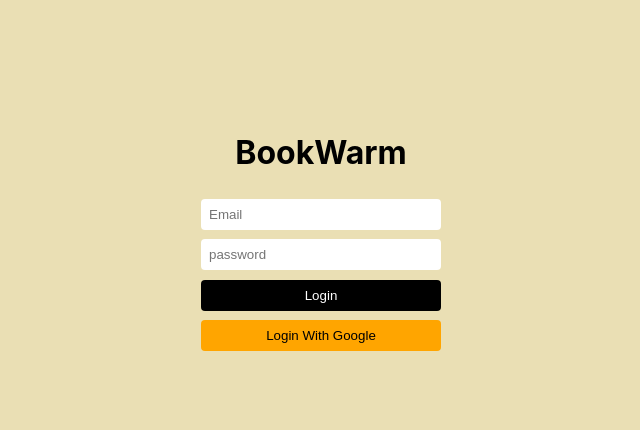
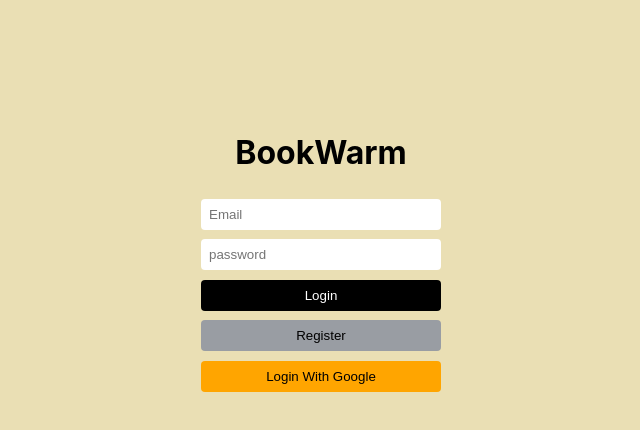
Before and after one commit to mamypoco/bookwarm, a React (Create React App) app: page / in a window 1280 px wide. Shown: the top 430 px of the page, without its empty margins (319-959 px from the left). Built offline with nearby package versions, Linux system fonts and the light colour scheme; no server answers.

Commit message:
added register feature and installed firebase-function

```diff
--- a/package.json
+++ b/package.json
@@ -8,6 +8,8 @@
     "@testing-library/react": "^13.4.0",
     "@testing-library/user-event": "^13.5.0",
     "firebase": "^10.8.1",
+    "firebase-admin": "^12.0.0",
+    "firebase-functions": "^4.8.1",
     "react": "^18.2.0",
     "react-dom": "^18.2.0",
     "react-icons": "^5.0.1",
--- a/src/components/Dashboard/index.js
+++ b/src/components/Dashboard/index.js
@@ -14,7 +14,7 @@ const Dashboard = ({ setIsAuthenticated }) => {
   const [selectedBook, setSelectedBook] = useState(null);
   const [isAdding, setIsAdding] = useState(false);
   const [isEditing, setIsEditing] = useState(false);
-  const [rating, setRating] = useState(null); //use in add, edit and list
+  const [rating, setRating] = useState(null); //moved the state up from add, edit and list
 
   const booksCollectionRef = collection(db, "books");
   //getDocs
--- a/src/components/Login/login.js
+++ b/src/components/Login/login.js
@@ -1,7 +1,7 @@
 import { useState } from "react";
 import { auth, googleProvider } from "../../config/firebase";
 import {
-  //   createUserWithEmailAndPassword,
+  createUserWithEmailAndPassword,
   signInWithEmailAndPassword,
   signInWithPopup,
 } from "firebase/auth";
@@ -53,6 +53,32 @@ const Login = ({ setIsAuthenticated }) => {
     }
   };
 
+  const handleRegister = async (e) => {
+    e.preventDefault();
+    try {
+      await createUserWithEmailAndPassword(auth, email, password);
+      Swal.fire({
+        timer: 1500,
+        showConfirmButton: false,
+        willOpen: () => {
+          Swal.showLoading();
+        },
+        willClose: () => {
+          setIsAuthenticated(true);
+
+          Swal.fire({
+            icon: "success",
+            title: "Successfully registered and logged in!",
+            showConfirmButton: false,
+            timer: 1500,
+          });
+        },
+      });
+    } catch (error) {
+      console.log(error);
+    }
+  };
+
   const loginWithGoogle = async () => {
     try {
       await signInWithPopup(auth, googleProvider);
@@ -66,7 +92,12 @@ const Login = ({ setIsAuthenticated }) => {
   return (
     <div className="login-container">
       <h1>BookWarm</h1>
-      <form className="login-form" onSubmit={handleLogin}>
+      <form
+        className="login-form"
+        onSubmit={
+          document.activeElement.name === "Login" ? handleLogin : handleRegister
+        }
+      >
         <div className="row-div">
           <input
             placeholder="Email"
@@ -90,6 +121,14 @@ const Login = ({ setIsAuthenticated }) => {
             name="Login"
           />
         </div>
+        <div className="row-div">
+          <input
+            className="register-submit-button"
+            type="submit"
+            value="Register"
+            name="Register"
+          />
+        </div>
       </form>
       <button className="google-signin-button" onClick={loginWithGoogle}>
         Login With Google
--- a/src/components/Login/login.scss
+++ b/src/components/Login/login.scss
@@ -24,6 +24,11 @@ button {
   color: white;
 }
 
+.register-submit-button {
+  background: rgb(153, 157, 163);
+  //   color: white;
+}
+
 .google-signin-button {
   background: orange;
   width: 15rem;
```
Also changed, not shown: src/functions/index.js (added, +11 -0 lines), 1 other file (tests, documents, lock files or other folders).
